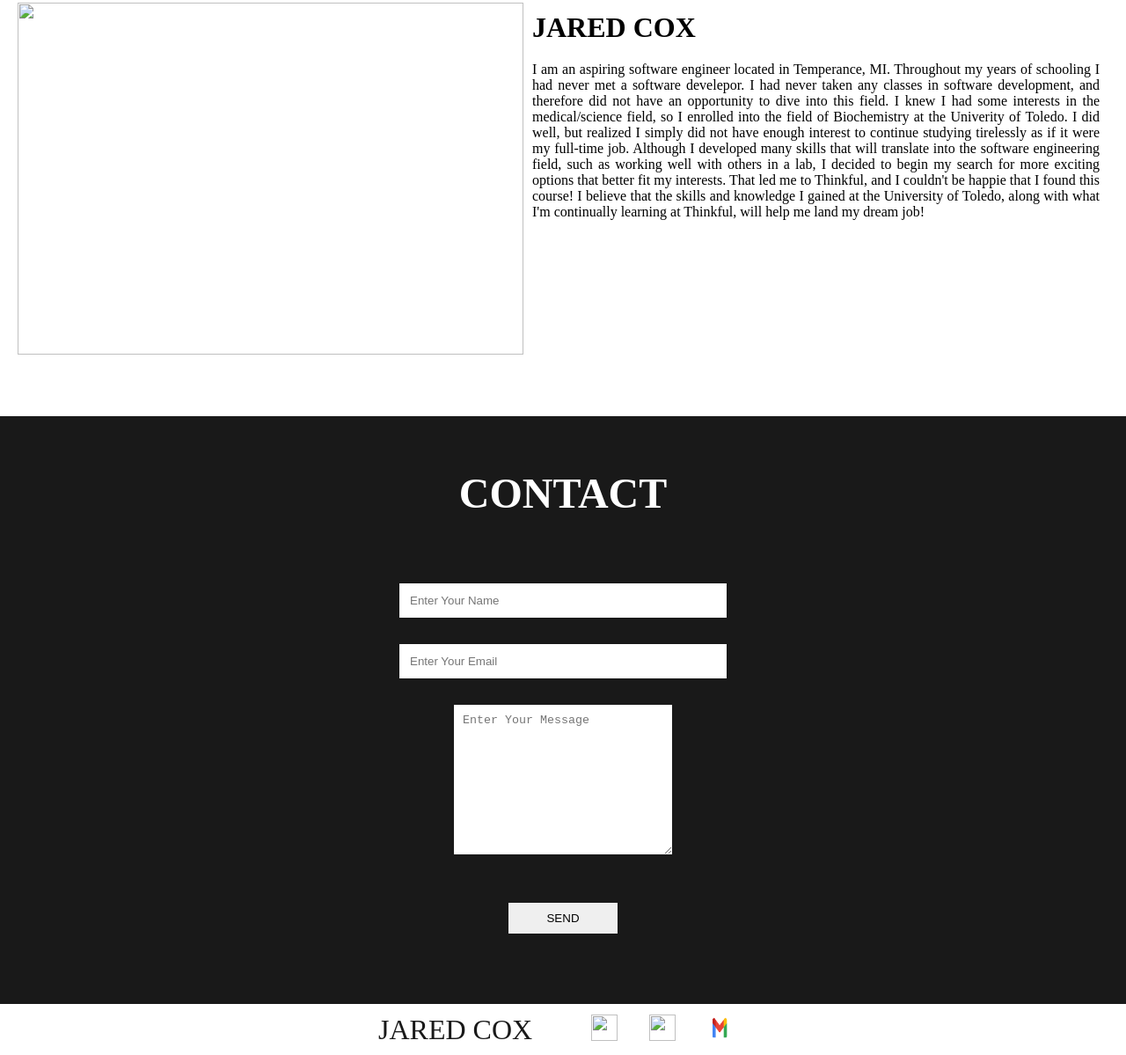
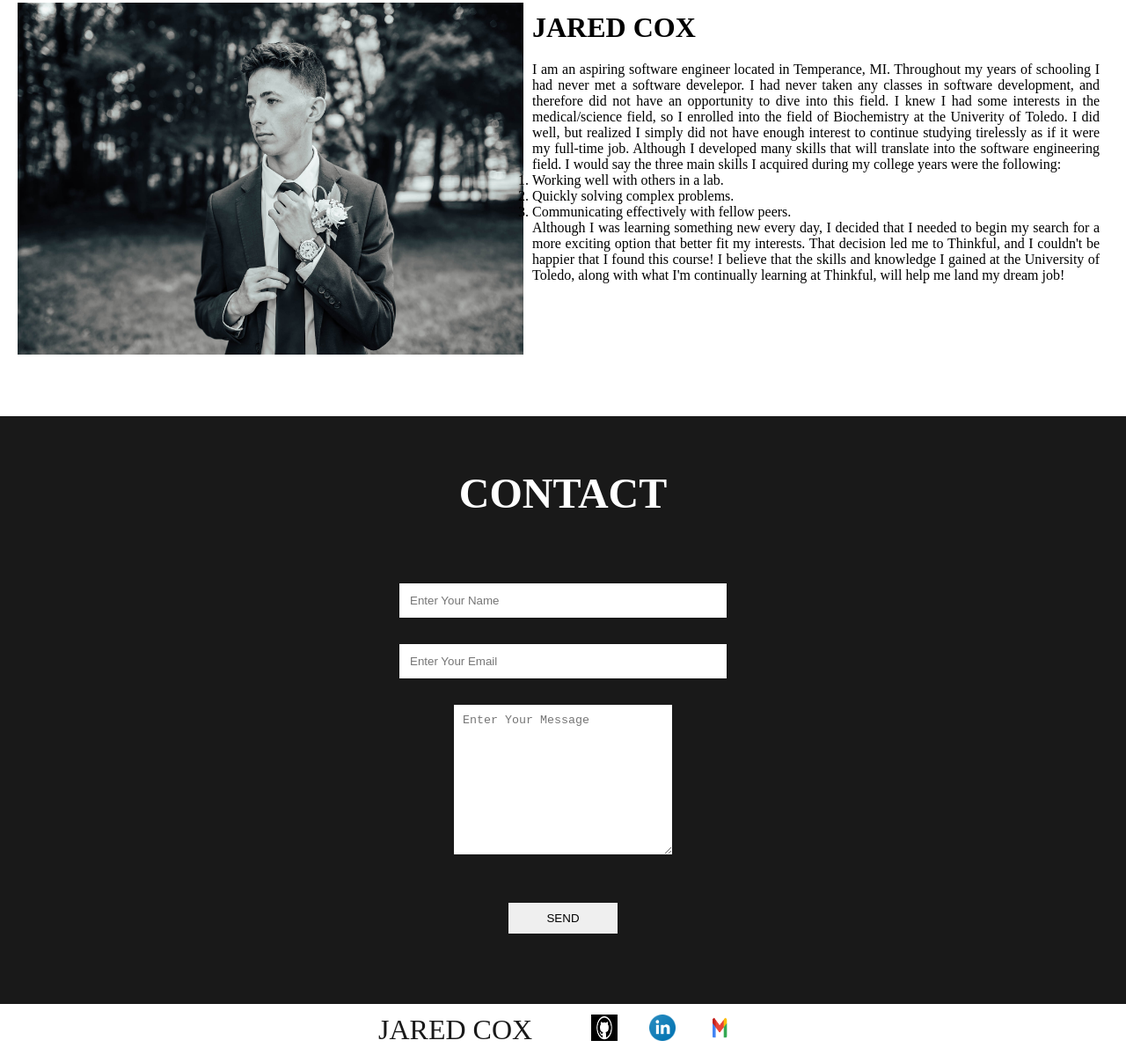
Before and after one commit to jaredlcox/Updated-Portfolio-Website, a plain HTML site: page Portofio Website Project/index.html in a window 1280 px wide. Shown: the part 1053-2252 px from the top of the page at 88% size. Drawn offline with Linux system fonts and the light colour scheme; files that its build step writes are made by us from their sources.

Commit message:
Update index.html
Had to change the names of the img links.... they weren't showing up on the webpage because they didn't match the names that were in my img file.
Also added an ol to the html.

```diff
--- a/Portofio Website Project/index.html
+++ b/Portofio Website Project/index.html
@@ -31,7 +31,7 @@
 	<article id="about">
 		<h1 class="headings">ABOUT ME</h1>
 		<div id="pic">
-			<img src="img/wedding.jpg" alt="">
+			<img src="img/Background image 1.jpg" alt="">
 			<div id="intro">
 				<h2>JARED COX</h2>
 			<p>I am an aspiring software engineer located in Temperance, MI. Throughout my years of schooling I had never met a
@@ -39,10 +39,13 @@
 				to dive into this field. I knew I had some interests in the medical/science field, so I enrolled into the field of
 				Biochemistry at the Univerity of Toledo. I did well, but realized I simply did not have enough interest to continue
 				studying tirelessly as if it were my full-time job. Although I developed many skills that will translate into the
-				software engineering field, such as working well with others in a lab, I decided to begin my search for more
-				exciting options that better fit my interests. That led me to Thinkful, and I couldn't be happie that I found this
-				course! I believe that the skills and knowledge I gained at the University of Toledo, along with what I'm
-				continually learning at Thinkful, will help me land my dream job!</p>
+				software engineering field. I would say the three main skills I acquired during my college years were the following:
+				<ol>
+					<li>Working well with others in a lab.</li>
+					<li>Quickly solving complex problems.</li>
+					<li>Communicating effectively with fellow peers.</li>
+				</ol>
+				Although I was learning something new every day, I decided that I needed to begin my search for a more exciting option that better fit my interests. That decision led me to Thinkful, and I couldn't be happier that I found this course! I believe that the skills and knowledge I gained at the University of Toledo, along with what I'm continually learning at Thinkful, will help me land my dream job!</p>
 			</div>
 		</div>
 	</article>
@@ -66,11 +69,11 @@
 		<h3 class="footer-heading">JARED COX</h3>
 		<ul class="nav footer-nav">
 			<li>
-				<a href="https://github.com/jaredlcox" target="_blank"><img src="img/github logo.png">
+				<a href="https://github.com/jaredlcox" target="_blank"><img src="img/Github.png">
 				</a>
 			</li>
 			<li>
-				<a href="https://www.linkedin.com/in/jared-cox-683a1a220/" target="_blank"><img src="img/linkedin png icon.png">
+				<a href="https://www.linkedin.com/in/jared-cox-683a1a220/" target="_blank"><img src="img/Linkedin.png">
 				</a>
 			</li>
 			<li>
```
